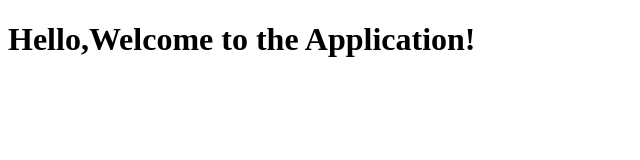
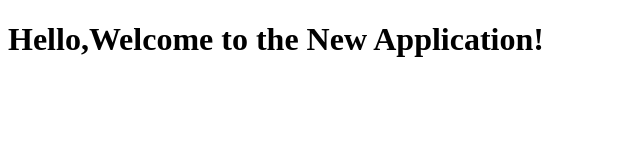
Before and after one commit to 123aneettariya/PIPELINE, a plain HTML site: page index.html in a window 1280 px wide. Shown: the whole page, without its empty margins (0-640 px from the left). Drawn offline with Linux system fonts and the light colour scheme.

Commit message:
Updated index.html for deployment verification

```diff
--- a/index.html
+++ b/index.html
@@ -4,6 +4,6 @@
     <title>My Docker App</title>
 </head>
 <body>
-    <h1>Hello,Welcome to the Application!</h1>
+    <h1>Hello,Welcome to the New Application!</h1>
 </body>
 </html>
```
